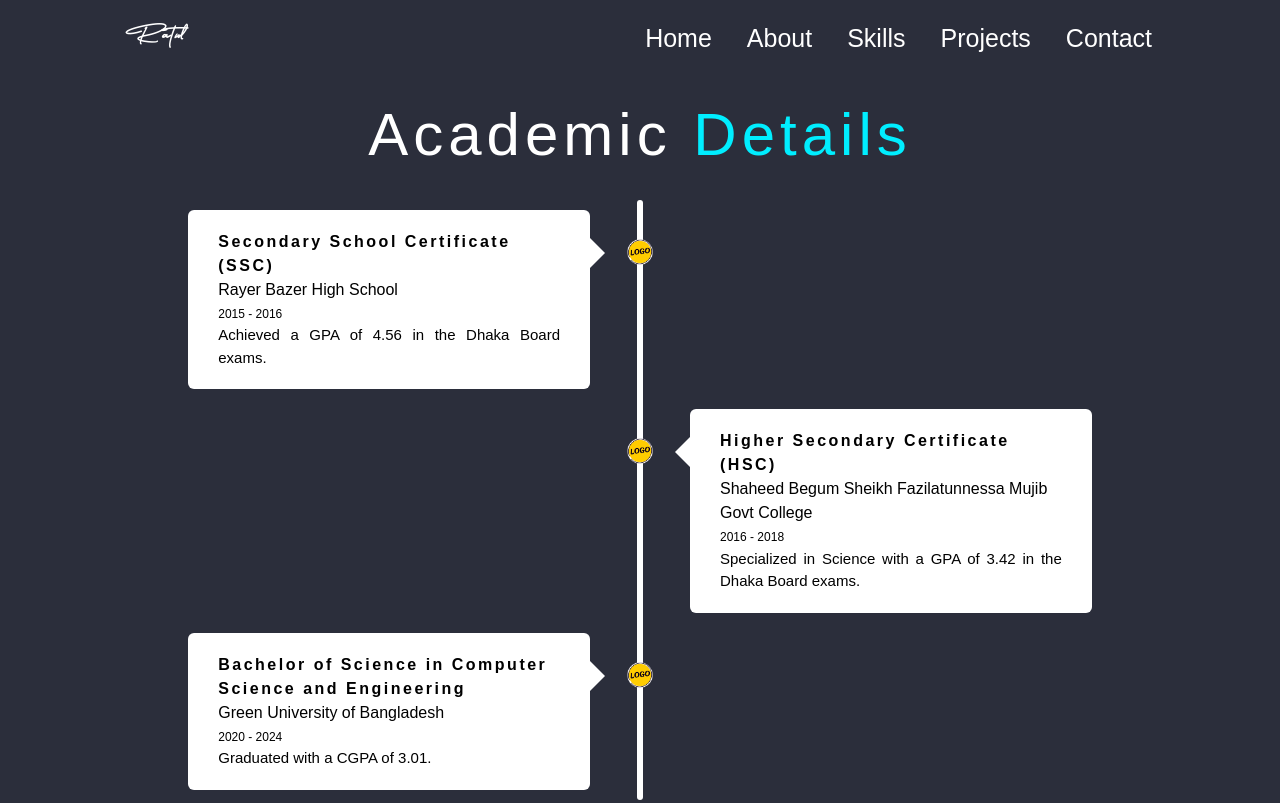
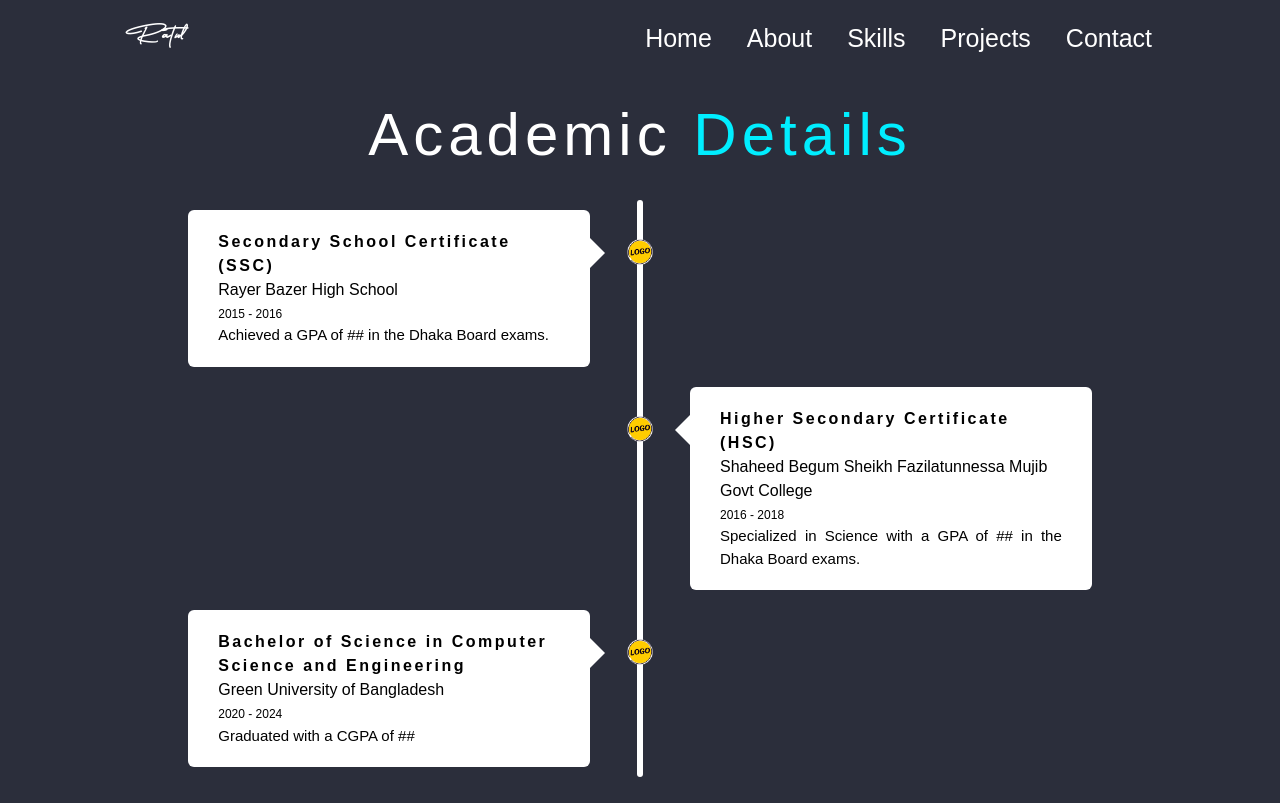
Before and after one commit to mdratul47782/My-Portfulio, a website: page files/timeline.html in a window 1280 px wide. Shown: the top 803 px of the page. Drawn offline with nearby package versions, Linux system fonts and the light colour scheme.

Commit message:
Update timeline.html

```diff
--- a/files/timeline.html
+++ b/files/timeline.html
@@ -41,7 +41,7 @@
                             <h2 class="hed">Secondary School Certificate (SSC)</h2>
                             <h2>Rayer Bazer High School</h2>
                             <small>2015 - 2016</small>
-                            <p>Achieved a GPA of 4.56 in the Dhaka Board exams.</p>
+                            <p>Achieved a GPA of ## in the Dhaka Board exams.</p>
                             <span class="left-container-arrow"></span>
                         </div>
                     </div>
@@ -51,7 +51,7 @@
                             <h2 class="hed">Higher Secondary Certificate (HSC)</h2>
                             <h2>Shaheed Begum Sheikh Fazilatunnessa Mujib Govt College</h2>
                             <small>2016 - 2018</small>
-                            <p>Specialized in Science with a GPA of 3.42 in the Dhaka Board exams.</p>
+                            <p>Specialized in Science with a GPA of ## in the Dhaka Board exams.</p>
                             <span class="right-container-arrow"></span>
                         </div>
                     </div>
@@ -61,7 +61,7 @@
                             <h2 class="hed">Bachelor of Science in Computer Science and Engineering</h2>
                             <h2>Green University of Bangladesh</h2>
                             <small>2020 - 2024</small>
-                            <p>Graduated with a CGPA of 3.01.</p>
+                            <p>Graduated with a CGPA of ##</p>
                             <span class="left-container-arrow"></span>
                         </div>
                     </div>
```
